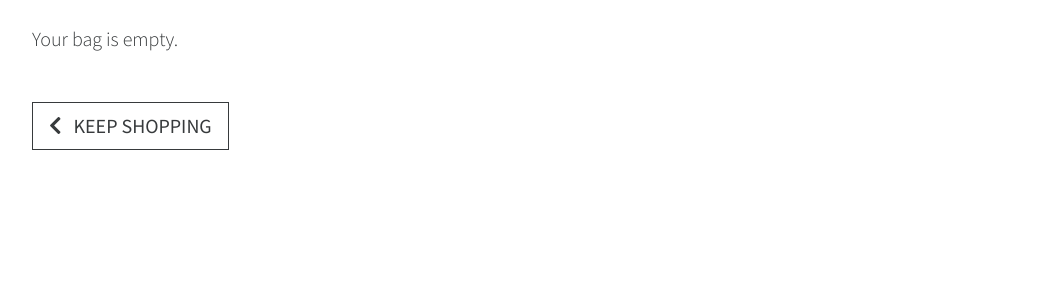
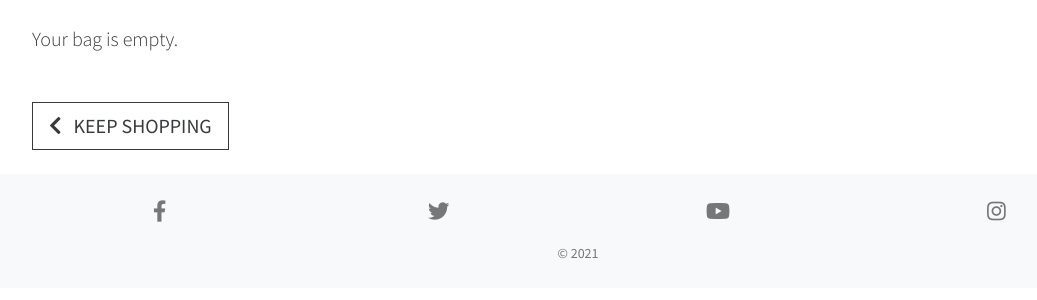
Before and after one commit to jonathan-odonnell/dog-grooming, a Django app: page /bag/ in a window 1280 px wide. Shown: the part 136-436 px from the top of the page, without its empty margins (62-1099 px from the left). Run offline with Django 3.2, Linux system fonts and the light colour scheme; some libraries are stand-ins or nearby versions.

Commit message:
Added footer social media icons and copyright information

```diff
--- a/static/css/base.css
+++ b/static/css/base.css
@@ -108,6 +108,20 @@
     overflow-y: scroll;
 }
 
+.footer-wrapper {
+    color: #777777;
+}
+
+.social-media i {
+    color: #777777;
+}
+
+.hvr-grow:active,
+.hvr-grow:focus,
+.hvr-grow:hover {
+    transform: scale(1.2);
+}
+
 @media (min-width: 992px) {
     #map {
         height: 100%;
--- a/templates/base.html
+++ b/templates/base.html
@@ -13,6 +13,9 @@
         crossorigin="anonymous" referrerpolicy="no-referrer" />
     <link rel="stylesheet" href="https://use.fontawesome.com/releases/v5.15.3/css/all.css"
         integrity="sha384-SZXxX4whJ79/gErwcOYf+zWLeJdY/qpuqC4cAa9rOGUstPomtqpuNWT9wdPEn2fk" crossorigin="anonymous">
+    <link rel="stylesheet" href="https://cdnjs.cloudflare.com/ajax/libs/hover.css/2.1.1/css/hover-min.css"
+        integrity="sha512-SJw7jzjMYJhsEnN/BuxTWXkezA2cRanuB8TdCNMXFJjxG9ZGSKOX5P3j03H6kdMxalKHZ7vlBMB4CagFP/de0A=="
+        crossorigin="anonymous" referrerpolicy="no-referrer" />
     <link rel="stylesheet" href="{% static 'css/base.css' %}">
     {% endblock %}
 
@@ -45,21 +48,19 @@
                 </button>
                 <a class="navbar-brand" href="{% url 'home' %}">Navbar Brand</a>
                 <div class="dropdown order-lg-3">
-                    <a class="btn dropdown-toggle nav-link shadow-none position-relative" href="#" role="button" id="bag-dropdown"
-                        data-bs-toggle="dropdown" aria-expanded="false">
+                    <a class="btn dropdown-toggle nav-link shadow-none position-relative" href="#" role="button"
+                        id="bag-dropdown" data-bs-toggle="dropdown" aria-expanded="false">
                         <i class="fas fa-shopping-bag text-dark"></i>
                         {% if item_count > 0%}
-                            <span class="item-count bg-dark text-light">{{item_count}}</span>
+                        <span class="item-count bg-dark text-light">{{item_count}}</span>
                         {% endif %}
                     </a>
-                    <div class="dropdown-menu dropdown-menu-end bag-dropdown-wrapper"
-                        aria-labelledby="bag-dropdown">
+                    <div class="dropdown-menu dropdown-menu-end bag-dropdown-wrapper" aria-labelledby="bag-dropdown">
                         {% for item in services %}
                         <div class="row">
                             <div class="col-3 my-1">
                                 {% if item.service.image %}
-                                <img class="w-100" src="{{ item.service.image.url }}"
-                                    alt="{{ item.service.name }}" />
+                                <img class="w-100" src="{{ item.service.image.url }}" alt="{{ item.service.name }}" />
                                 {% else %}
                                 <img class="w-100" src="{{ MEDIA_URL }}noimage.png" alt="{{ item.service.name }}" />
                                 {% endif %}
@@ -114,6 +115,38 @@
     {% block content %}
     {% endblock %}
 
+    <footer class="footer-wrapper bg-light">
+        <div class="container text-center p-4">
+            <div class="row social-media mb-3">
+                <div class="col-3">
+                    <a class="hvr-grow" href="https://www.facebook.com" target="_blank">
+                        <i class="fab fa-facebook-f fa-lg"></i>
+                    </a>
+                </div>
+                <div class="col-3">
+                    <a class="hvr-grow" href="https://www.twitter.com" target="_blank">
+                        <i class="fab fa-twitter fa-lg"></i>
+                    </a>
+                </div>
+                <div class="col-3">
+                    <a class="hvr-grow" href="https://www.youtube.com" target="_blank">
+                        <i class="fab fa-youtube fa-lg"></i>
+                    </a>
+                </div>
+                <div class="col-3">
+                    <a class="hvr-grow" href="https://www.instagram.com" target="_blank">
+                        <i class="fab fa-instagram fa-lg"></i>
+                    </a>
+                </div>
+            </div>
+            <div class="row">
+                <div class="col-12">
+                    <small>&copy; 2021</small>
+                </div>
+            </div>
+        </div>
+    </footer>
+
     {% block postloadjs %}
     {% endblock %}
 
```
